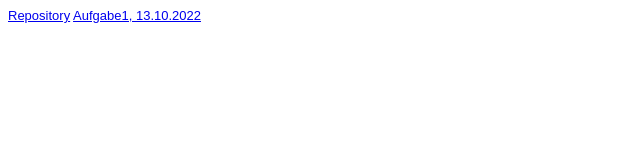
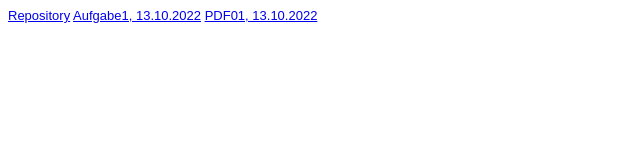
Before and after one commit to JuliaBefus/EiA2_WiSe22, a plain HTML site: page Steckbrief/steckbrief.htm in a window 1280 px wide. Shown: the whole page, without its empty margins (0-640 px from the left). Drawn offline with Linux system fonts and the light colour scheme.

Commit message:
Aufgabe01

```diff
--- a/Steckbrief/steckbrief.htm
+++ b/Steckbrief/steckbrief.htm
@@ -14,5 +14,6 @@ body {
 <body>
 	<a href="https://github.com/JuliaBefus/EiA2_WiSe22" target="_blank">Repository</a>
 	<a href="https://juliabefus.github.io/EiA2_WiSe22/Aufgaben/L01/Zufallsgedicht.html" target="_blank">Aufgabe1, 13.10.2022</a>
+	<a href="https://juliabefus.github.io/EiA2_WiSe22/Aufgaben/L01/TraceTable_Aktivitätsdiagramm.pdf" target="_blank">PDF01, 13.10.2022</a>
 </body>
 </html>
```
Also changed, not shown: 1 other file.
